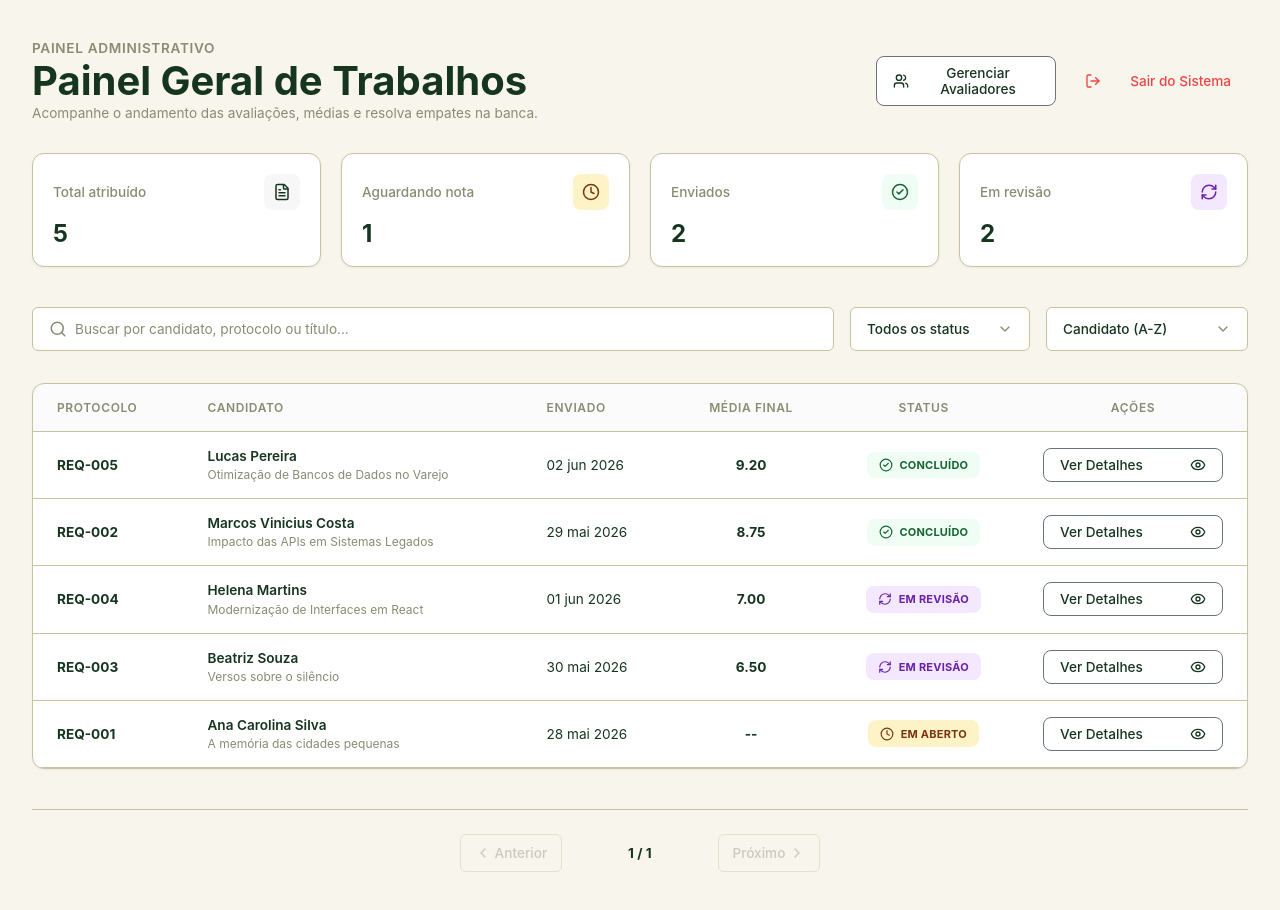
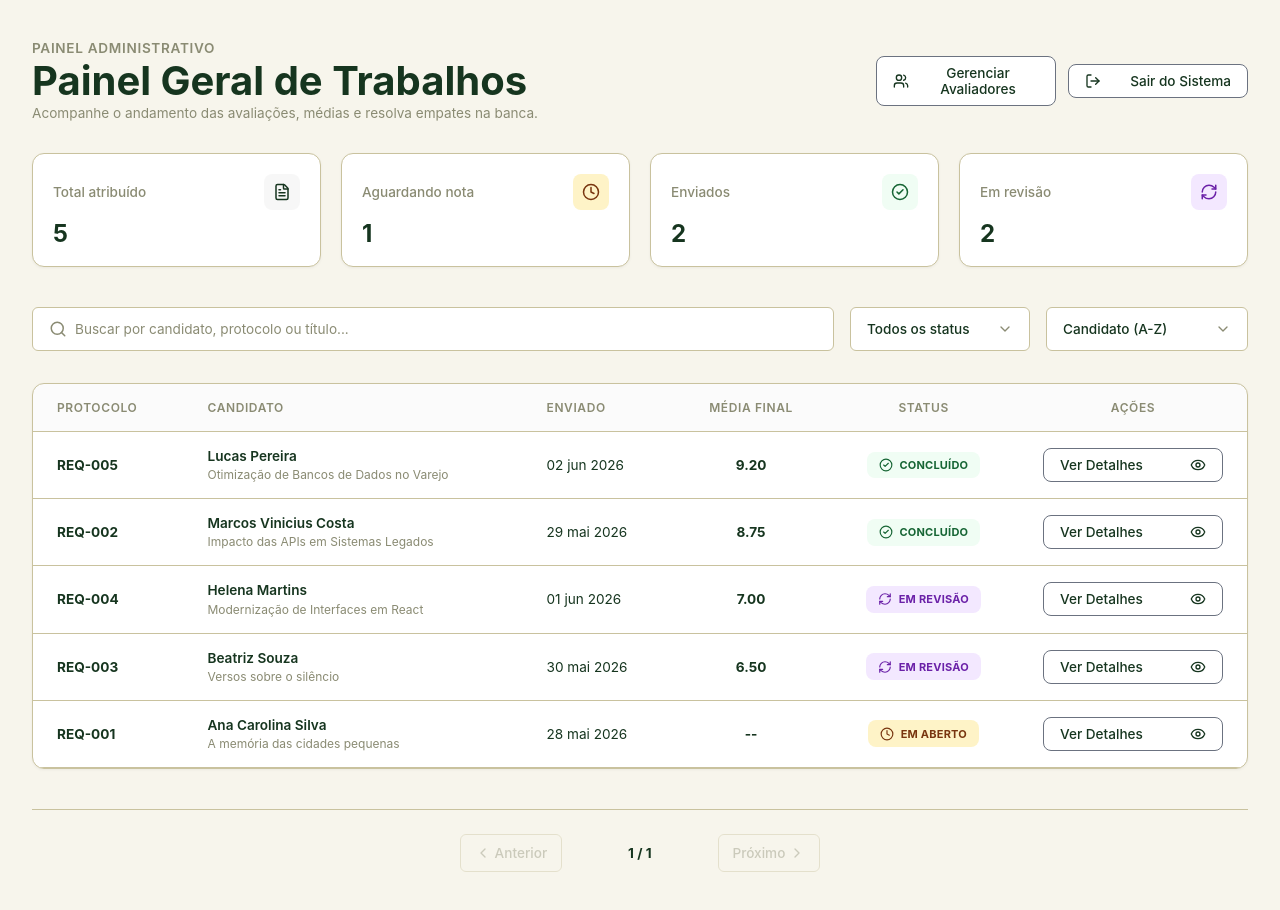
Before and after one commit to luizroquim/sistema-evento, a React (Vite) app: page /admin/dashboard in a window 1280 px wide. Built offline with nearby package versions, Linux system fonts and the light colour scheme; no server answers.

Commit message:
feat(admin-dashboard): finalize table alignment admin

```diff
--- a/src/pages/Admin/Dashboard/index.tsx
+++ b/src/pages/Admin/Dashboard/index.tsx
@@ -196,11 +196,11 @@
           </S.HeaderTitles>
 
           <S.ButtonGroup>
-            <Button variant="secondary" onClick={handleGoToEvaluators}>
+            <Button variant="primary" onClick={handleGoToEvaluators}>
               <Users size={16} />
               <span>Gerenciar Avaliadores</span>
             </Button>
-            <Button variant="ghost" onClick={handleLogout}>
+            <Button variant="secondary" onClick={handleLogout}>
               <LogOut size={16} />
               <span>Sair do Sistema</span>
             </Button>
```
